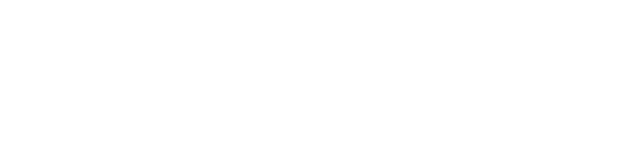
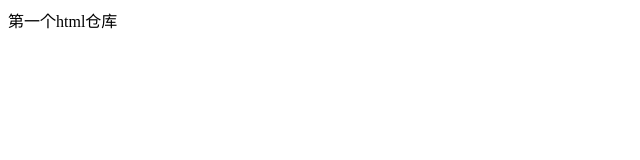
Before and after one commit to 1041347342/text, a plain HTML site: page index.html in a window 1280 px wide. Shown: the whole page, without its empty margins (0-640 px from the left). Drawn offline with Linux system fonts and the light colour scheme.

Commit message:
Update index.html

```diff
--- a/index.html
+++ b/index.html
@@ -6,6 +6,6 @@
     <title>第一个html仓库</title>
   </head>
   <body>
-
+    <div>第一个html仓库</div>
   </body>
 </html>
```
